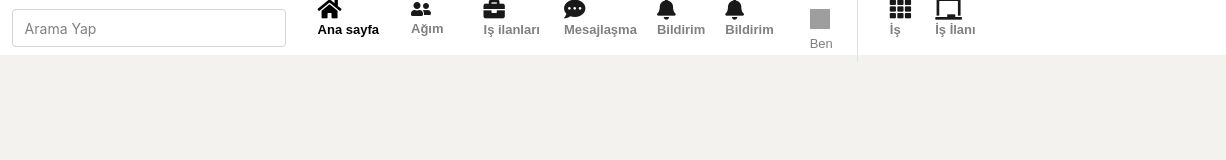
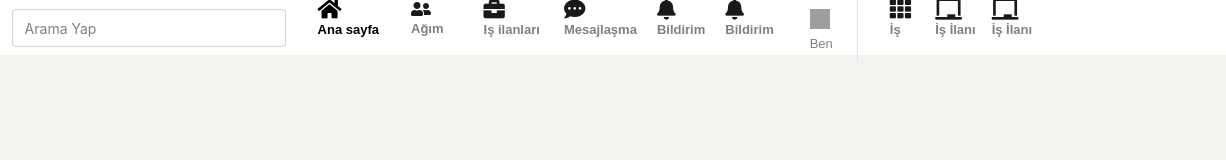
Before and after one commit to albinaabykanova/linkedin-clone, a plain HTML site: page index.html in a window 1280 px wide. Shown: the full height of the page, 54-1280 px from the left. Drawn offline with nearby package versions, Linux system fonts and the light colour scheme; grey boxes are pictures that could not be loaded; files whose address does not match are found by name.

Commit message:
continue

```diff
--- a/index.html
+++ b/index.html
@@ -118,6 +118,13 @@
                       </i>
                     </a>
                 </li>
+                <li class="nav-item active">
+                  <a class="nav-link" href="#">
+                     <i class="fas fa-chalkboard fa-lg">
+                       <div class="menutext">İş İlanı</div>
+                    </i>
+                  </a>
+              </li>
           </ul>
         </div>
       </nav>
```
